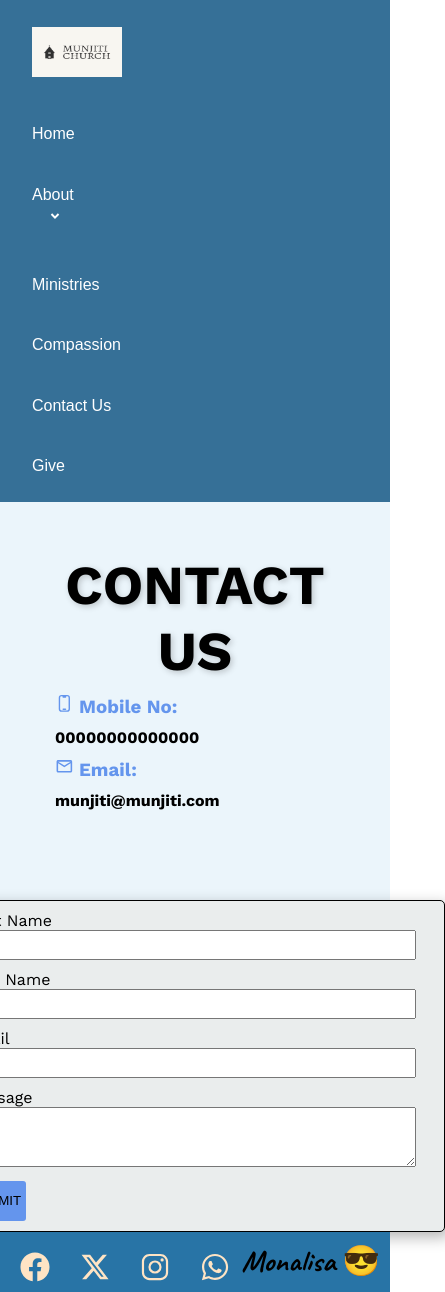
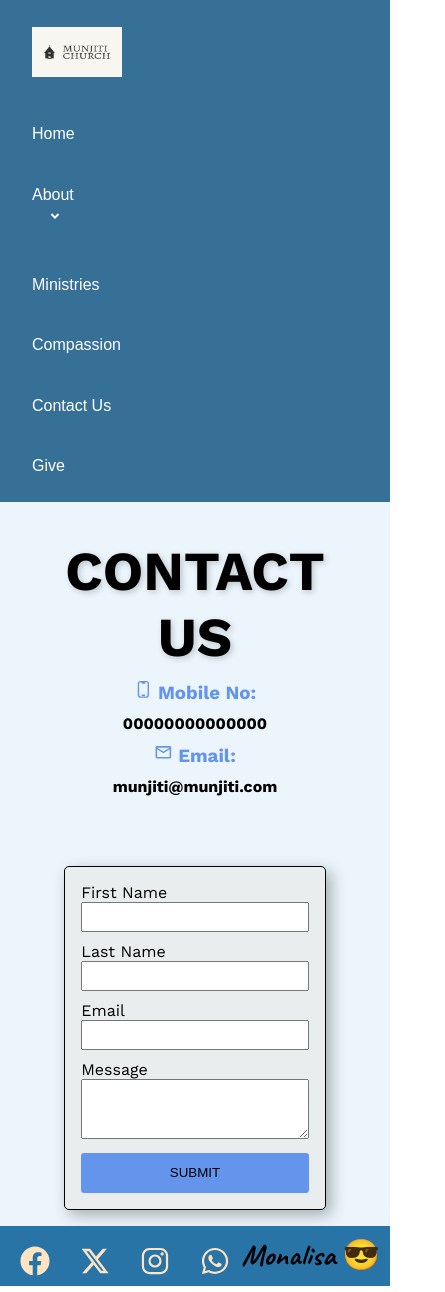
Before and after one commit to monalisasabina/munjiti-frontend, a React (Vite) app: page /contacts in a window 390 px wide. Shown: the whole page, 445 px wide, since content can reach past the window. Built offline with nearby package versions, Linux system fonts and the light colour scheme.

Commit message:
media 1 on forms

```diff
--- a/src/pages/contact.css
+++ b/src/pages/contact.css
@@ -102,3 +102,41 @@ label{
     transform: translateY(0);
   }
 }
+
+@media (max-width: 600px) {
+  .contact_cont {
+    flex-direction: column;
+    align-items: center;
+    height: auto;
+    padding: 1rem;
+  }
+
+  .contact_title_cont {
+    max-width: 100%;
+    align-items: center;
+    text-align: center;
+    margin-top: 20px;
+  }
+
+  .contact_form_cont {
+    max-width: 100%;
+    margin-top: 20px;
+  }
+
+  .contact_form {
+    width: 100%;
+    padding: 1rem;
+  }
+
+  .contact_input,
+  .contact_message,
+  label {
+    width: 100%;
+    margin-left: 0;
+  }
+
+  .contact_button {
+    width: 100%;
+    margin-left: 0;
+  }
+}
```
